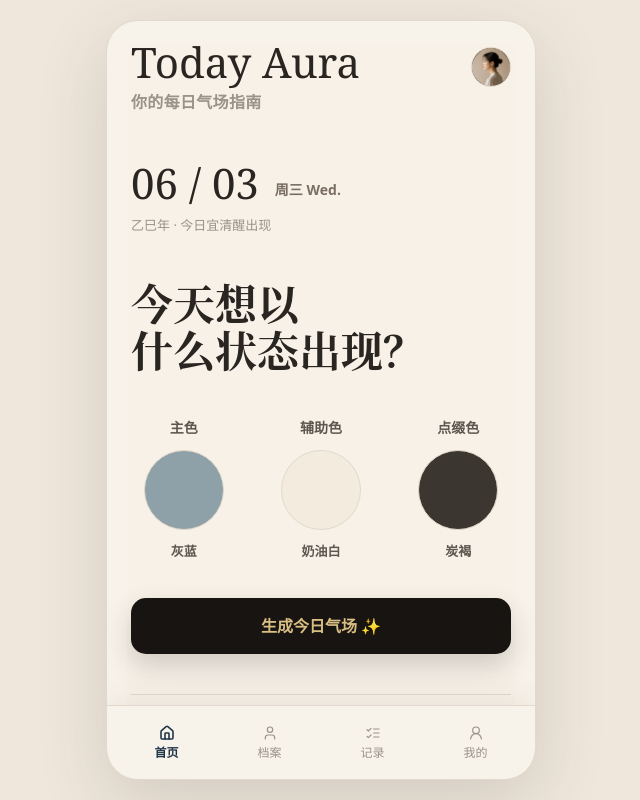
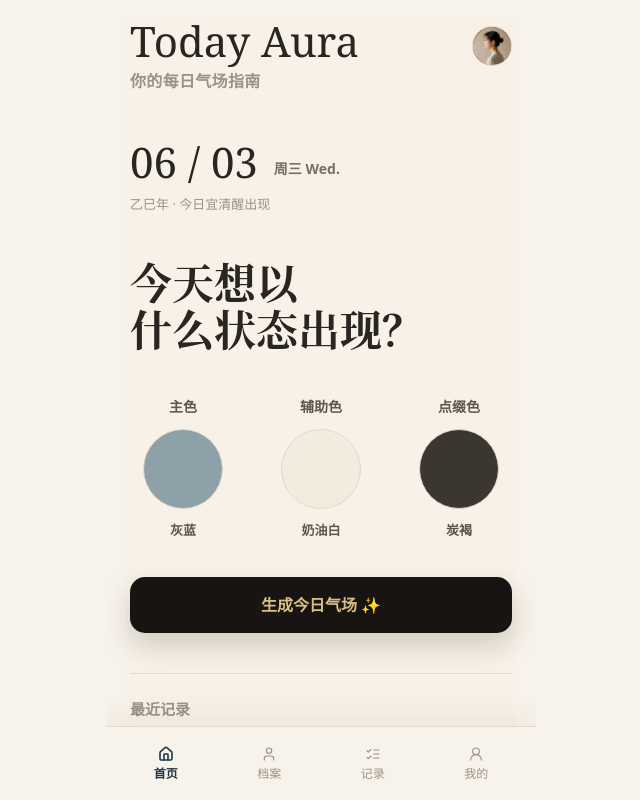
Before and after one commit to carycoi888/today-aura-v1.0, a Next.js app: page /prototype in a window 1280 px wide. Shown: the whole page, without its empty margins (319-959 px from the left). Built offline with nearby package versions, Linux system fonts and the light colour scheme.

Commit message:
remove prototype device frame

```diff
--- a/src/components/prototype/AuraPrototype.tsx
+++ b/src/components/prototype/AuraPrototype.tsx
@@ -302,8 +302,8 @@ export function AuraPrototype() {
 
   return (
     <MotionConfig reducedMotion="user">
-      <main className="h-dvh overflow-hidden bg-[#EFE7DC] px-3 py-3 text-[#292521] sm:py-5">
-        <section className="mx-auto flex h-full w-full max-w-[430px] flex-col overflow-hidden rounded-[32px] border border-[#E2D8CB] bg-[#F8F3EA] shadow-[0_22px_70px_rgba(60,54,48,0.16)]">
+      <main className="h-dvh overflow-hidden bg-[#F8F3EA] text-[#292521]">
+        <section className="mx-auto flex h-full w-full max-w-[430px] flex-col overflow-hidden bg-[#F8F3EA]">
           <div className="relative min-h-0 flex-1 overflow-hidden">
             <AnimatePresence mode="wait">
               <motion.div
```
